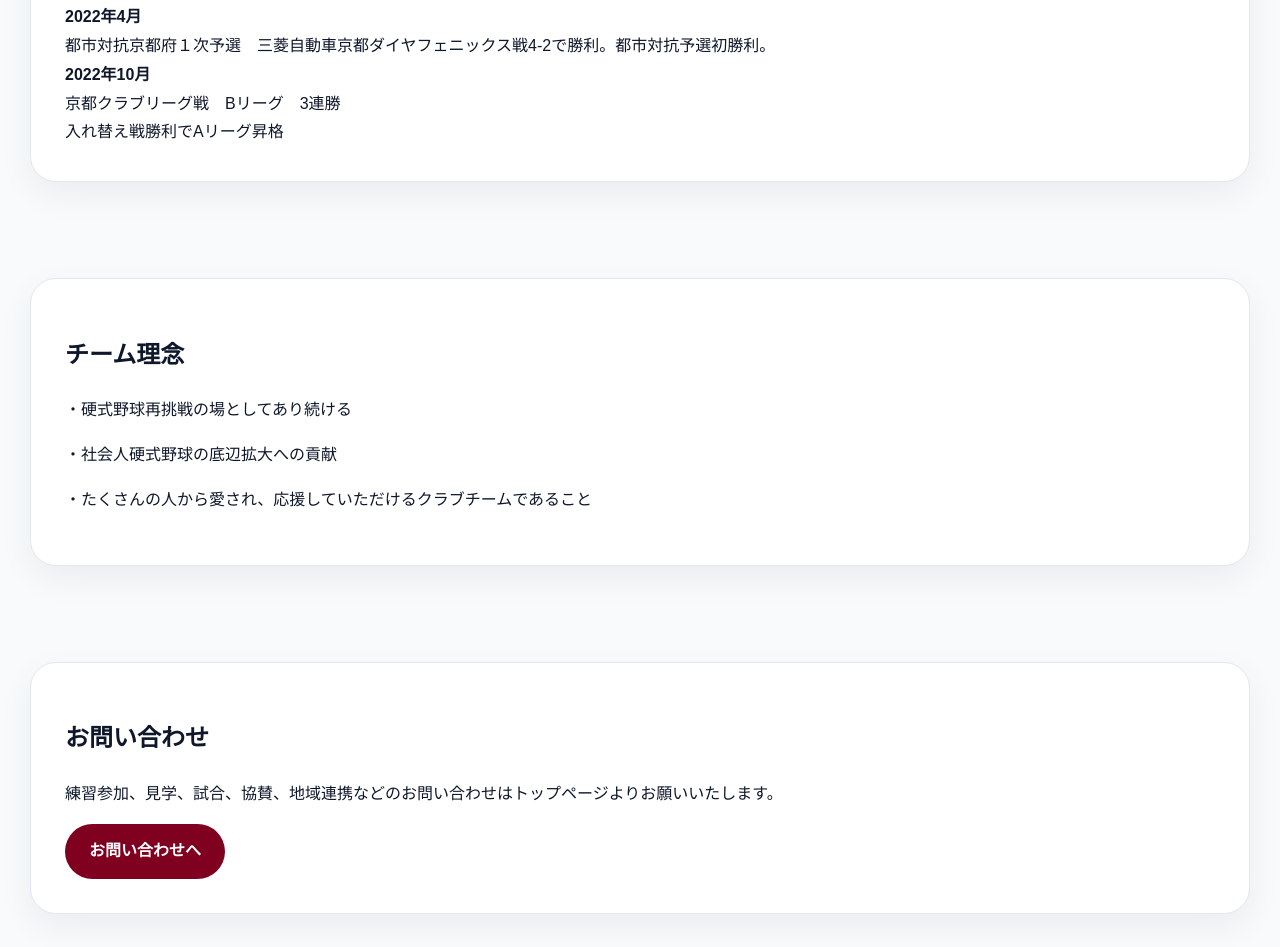
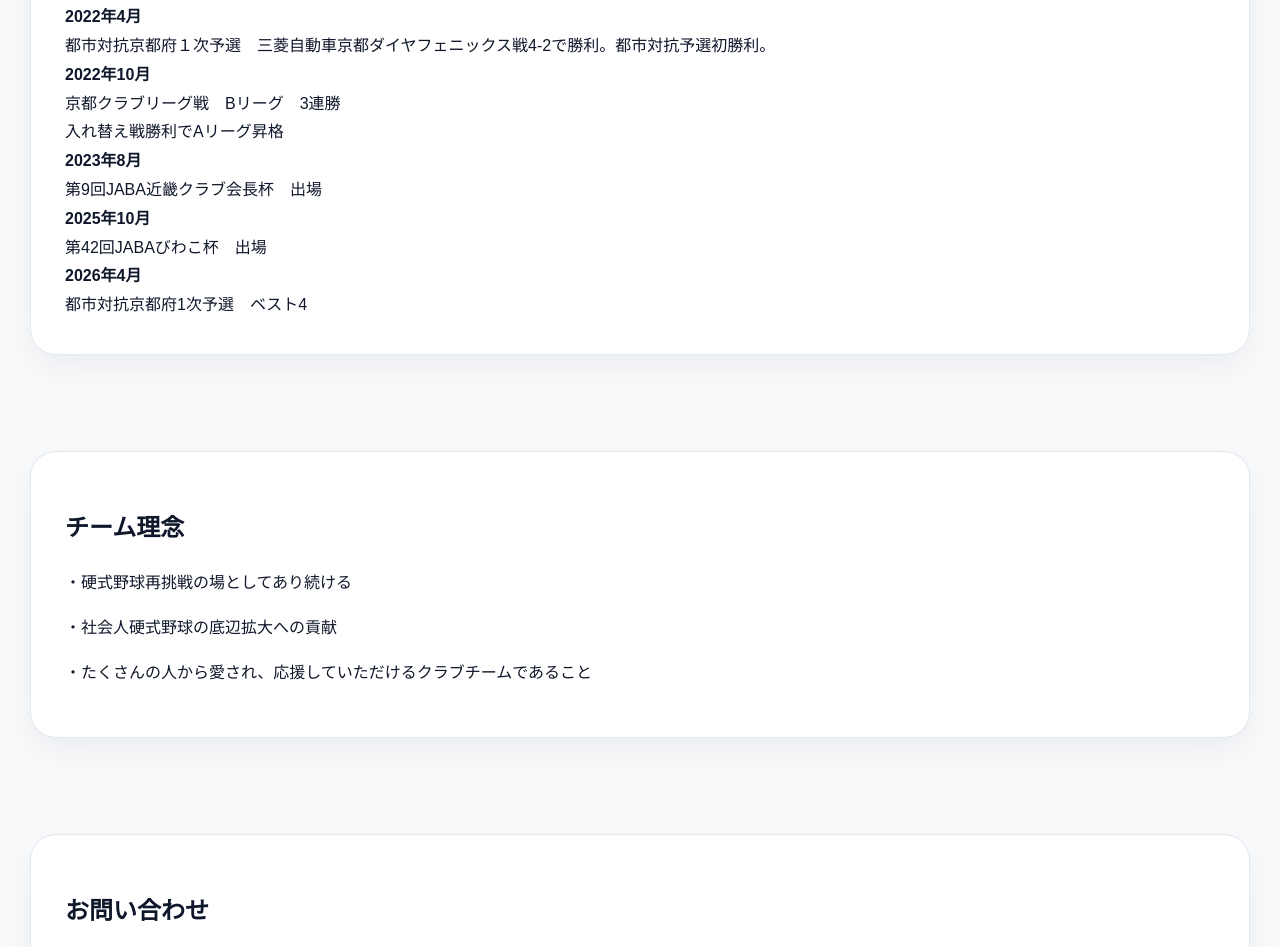
Before and after one commit to teruaki731tb-dot/b-backs-site, a plain HTML site: page team.html in a window 1280 px wide. Shown: the part 1327-2274 px from the top of the page. Drawn offline with Linux system fonts and the light colour scheme.

Commit message:
Update team.html

```diff
--- a/team.html
+++ b/team.html
@@ -107,7 +107,18 @@
     京都クラブリーグ戦　Bリーグ　3連勝<br>
         入れ替え戦勝利でAリーグ昇格
   </div>
-
+      <div class="history-item">
+    <strong>2023年8月</strong><br>
+    第9回JABA近畿クラブ会長杯　出場
+  </div>
+      <div class="history-item">
+    <strong>2025年10月</strong><br>
+    第42回JABAびわこ杯　出場
+  </div>
+      <div class="history-item">
+    <strong>2026年4月</strong><br>
+    都市対抗京都府1次予選　ベスト4
+  </div>
 </section>
 
     <section id="philosophy">
```
